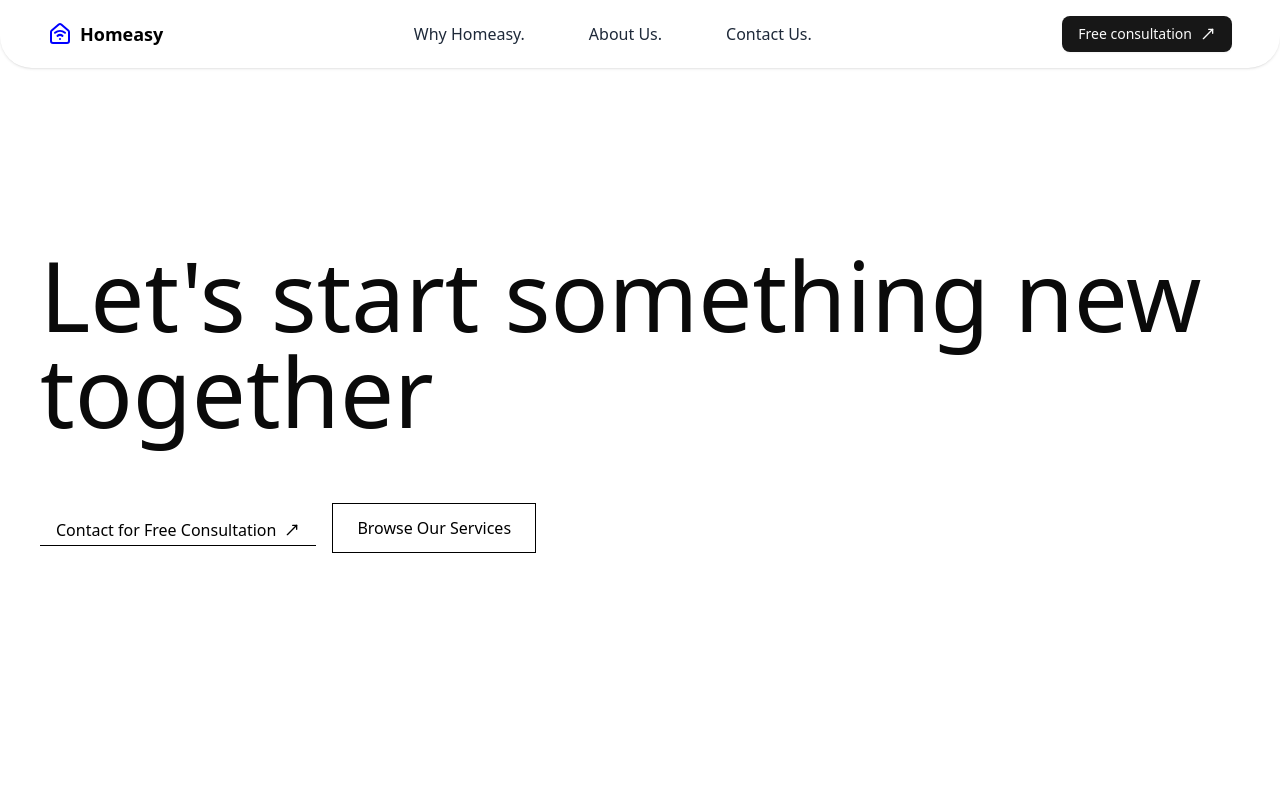
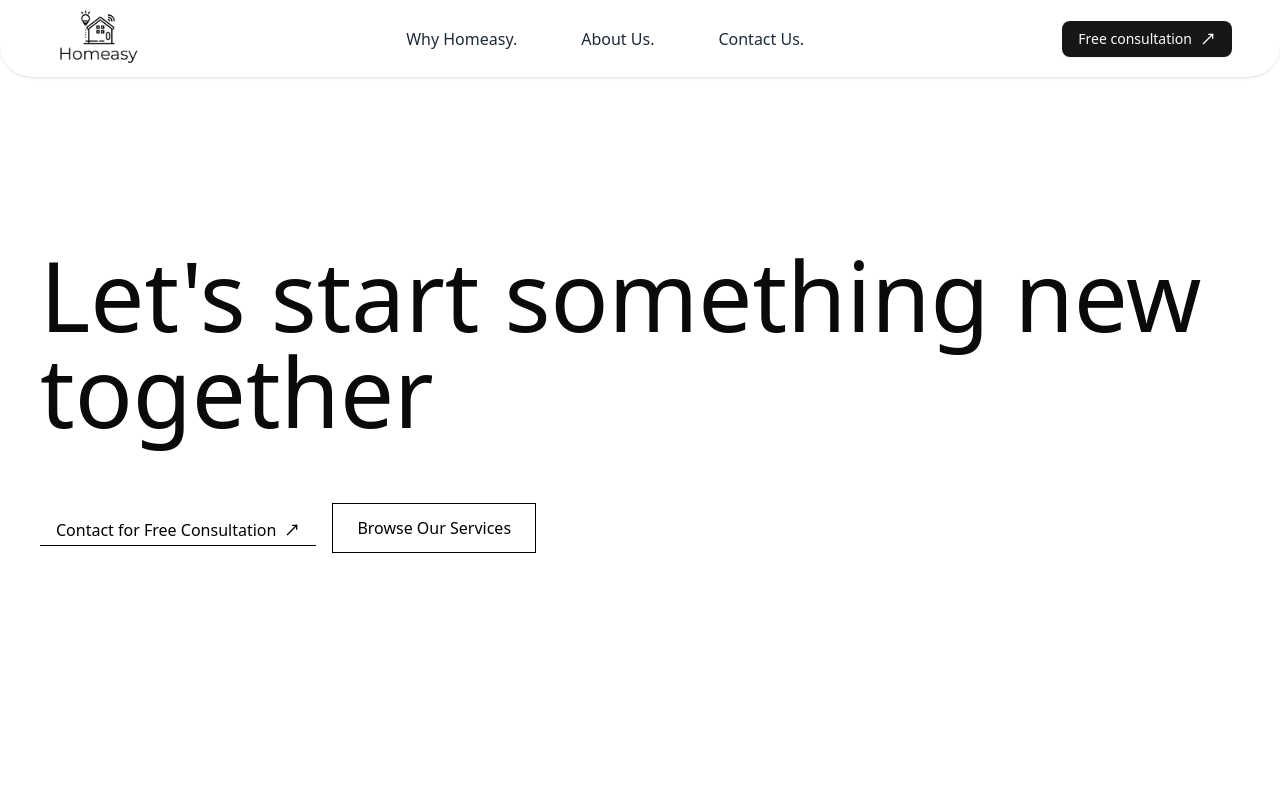
Before and after one commit to Amitkr77/homeasy, a Next.js app: page /contact in a window 1280 px wide. Shown: the top 800 px of the page. Built offline with nearby package versions, Linux system fonts and the light colour scheme.

Commit message:
changed the logo and fix the spelling error in the footer

```diff
--- a/src/components/Footer.jsx
+++ b/src/components/Footer.jsx
@@ -42,7 +42,6 @@ function Footer() {
           </p>
         </div>
 
-
         <FreeConsultationModal
           triggerText=" Get Your Free Consultation"
           buttonClass="border border-white text-indigo-700 hover:bg-gray-600 text-white block rounded-none "
@@ -81,7 +80,7 @@ function Footer() {
               Contact
             </li>
             <li className="hover:text-blue-400 transition duration-300">
-              Why Homeeasy
+              Why homeasy
             </li>
           </ul>
         </div>
@@ -126,7 +125,7 @@ function Footer() {
 
       {/* Footer Bottom: Legal Section */}
       <div className="text-center text-sm mt-12 border-t border-gray-600 pt-6">
-        <p className="text-gray-400">© 2025 Homeeasy. All Rights Reserved.</p>
+        <p className="text-gray-400">© 2025 homeasy. All Rights Reserved.</p>
       </div>
     </footer>
   );
--- a/src/components/Navbar.jsx
+++ b/src/components/Navbar.jsx
@@ -3,6 +3,7 @@ import { useEffect, useState } from "react";
 import Link from "next/link";
 import { HouseWifi, Menu, MoveUpRight, X } from "lucide-react";
 import FreeConsultationModal from "./FreeConsultationModal";
+import Image from "next/image";
 
 export default function Header() {
   const [isMobileMenuOpen, setIsMobileMenuOpen] = useState(false);
@@ -39,11 +40,15 @@ export default function Header() {
         showHeader ? "translate-y-0" : "-translate-y-full"
       }`}
     >
-      <nav className="flex items-center justify-between p-4 md:px-10 text-black mx-2">
+      <nav className="flex items-center justify-between  md:px-10 text-black mx-2">
         {/* Logo */}
-        <Link href="/" className="flex items-center gap-2">
-          <HouseWifi size={24} stroke="blue" />
-          <span className="text-lg font-semibold">Homeasy</span>
+        <Link href="/" className="">
+          <Image
+            src="/Homeasy-logo-black.png"
+            width={100}
+            height={100}
+            alt="alternative name"
+          />{" "}
         </Link>
 
         {/* Desktop Navigation */}
@@ -84,13 +89,12 @@ export default function Header() {
               href={path}
               onClick={() => setIsMobileMenuOpen(false)}
               className="relative after:content-[''] after:absolute after:left-0 after:bottom-0 after:h-[1px] after:w-0 after:bg-current after:transition-all after:duration-300 hover:after:w-full"
-
             >
               {label}
             </Link>
           ))}
 
-          <FreeConsultationModal buttonClass="md:hidden block"/>
+          <FreeConsultationModal buttonClass="md:hidden block" />
           <div className="absolute top-10 right-4">
             <button onClick={() => setIsMobileMenuOpen(false)}>
               <X size={28} />
```
Also changed, not shown: public/Homeasy-logo-black.png (added), public/Homeasy-logo-white.png (added).
